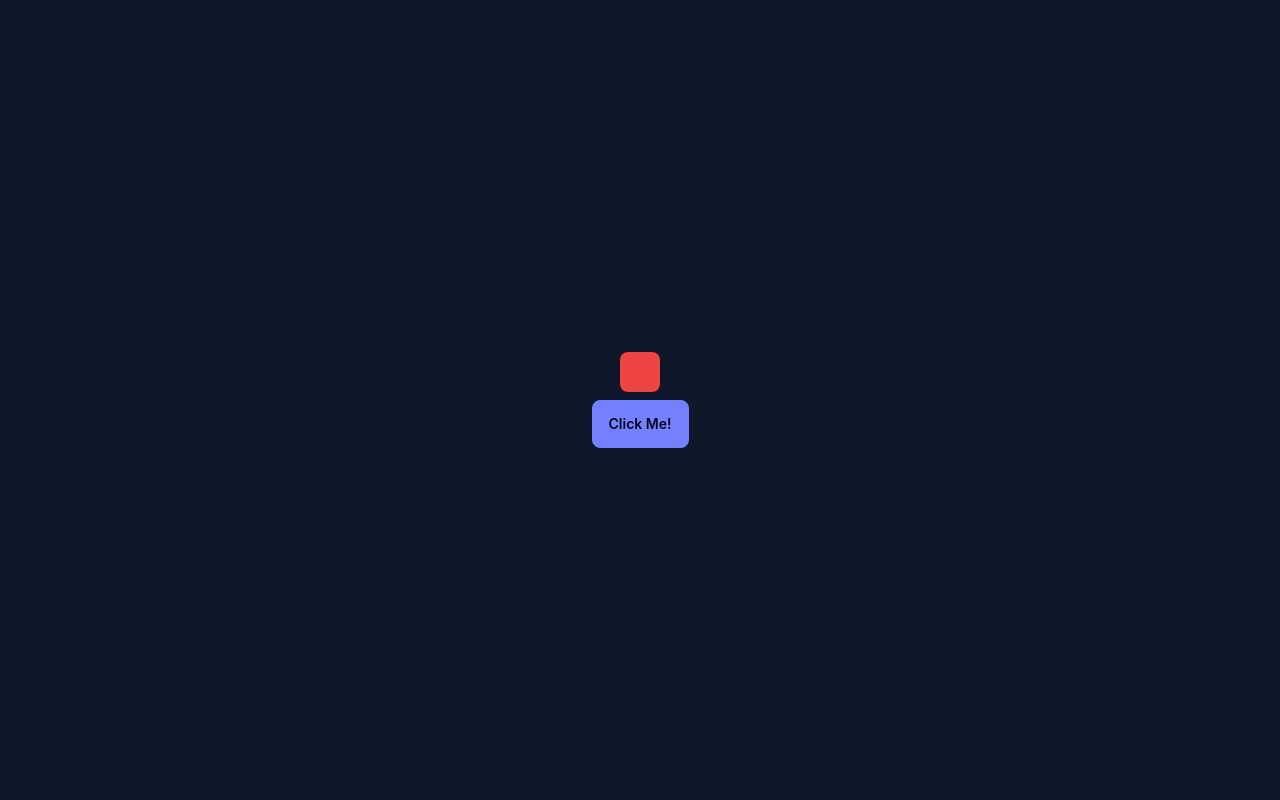
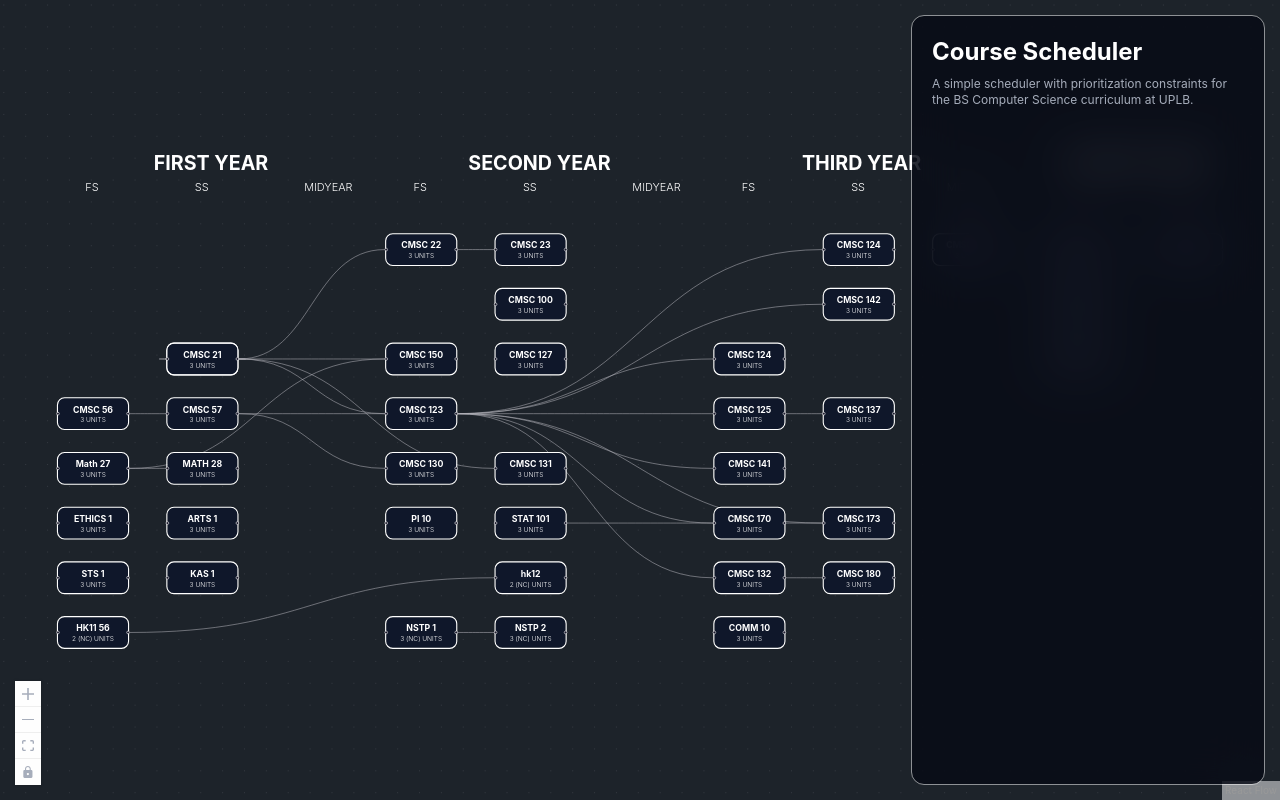
Before and after one commit to llacuesta/amat152, a React (Vite) app in the folder frontend/: page / in a window 1280 px wide. Built offline with nearby package versions, Linux system fonts and the light colour scheme.

Commit message:
feat: added side panel

```diff
--- a/frontend/src/App.jsx
+++ b/frontend/src/App.jsx
@@ -1,17 +1,121 @@
-import { useState } from 'react'
+import { useState, useCallback } from "react";
+
+
+import {
+  ReactFlow,
+  useNodesState,
+  useEdgesState,
+  Controls,
+  MiniMap,
+  Background,
+} from "@xyflow/react";
+import "@xyflow/react/dist/style.css";
+
+import CustomNode from "./graph/CustomNode";
+import {courses, edges} from './assets/courses'
+import AnnotationNode from "./graph/AnnotationNode";
+
+const nodeTypes = {
+  custom: CustomNode,
+  annotation: AnnotationNode
+}
+
+/**
+ * Node Status:
+ * 0 -> Not Taken
+ * 1 -> Selected
+ * 2 -> Taken
+ */
+
+
+
+const testNodes = courses
+
+const testEdges = edges
+
 
 function App() {
-  const [count, setCount] = useState(0)
+  const [nodes, setNodes, onNodesChange] = useNodesState(testNodes);
+  const [edges, setEdges, onEdgesChange] = useEdgesState(testEdges);
+  const [selectedNodes, setSelectedNodes] = useState(new Set());
+
+  const onConnect = useCallback(
+    (params) => setEdges((eds) => addEdge(params, eds)),
+    [setEdges]
+  );
+
+  const handleNodeClick = useCallback((event, node) => {
+    console.log(`clicked: ${node.data.courseID}`);
+    setNodes((nds) =>
+      nds.map((n) => {
+        // Clicked node
+        if (n.id === node.id) {
+          if (n.status == 2) {
+            return n;
+          }
+
+          setSelectedNodes((prevSelectedNodes) => {
+            const newSelectedNodes = new Set(prevSelectedNodes);
+            if (newSelectedNodes.has(node.id)) {
+              newSelectedNodes.delete(node.id);
+            } else {
+              newSelectedNodes.add(node.id);
+            }
+
+            return newSelectedNodes;
+          });
+
+          return {
+            ...n,
+            data: {
+              ...n.data,
+              status: n.data.status == 0 ? 1 : 0,
+            },
+          };
+        }
+
+        return n;
+      })
+    );
+  }, [selectedNodes]);
 
   return (
-    <div className='bg-slate-900 h-screen w-full flex flex-col gap-2 justify-center items-center'>
-      <div className='h-10 w-10 bg-red-500 hover:bg-green-300 transition-all rounded-lg shadow-none hover:scale-150'>
+    <div className="relative" style={{ width: "100vw", height: "100vh" }}>
+      <div className="absolute top-0 right-0 h-full w-96 z-50 p-4">
+        <div className="bg-gray-950/70 h-full rounded-xl outline outline-[1px] outline-white/50 p-5 backdrop-blur-xl flex flex-col">
+          <div className="flex flex-row justify-between">
+            <div className="text-white font-bold text-2xl">
+              Course Scheduler
+            </div>
+
+          </div>
+          <div className="text-xs mt-2">
+            A simple scheduler with prioritization constraints for the BS Computer Science curriculum at UPLB.
+          </div>
+        </div>
       </div>
-      <button className='btn btn-primary' onClick={() => alert("Button clicked!")}>
-        Click Me!
-      </button>
+        <ReactFlow
+          nodes={nodes}
+          edges={edges}
+          onNodesChange={onNodesChange}
+          onEdgesChange={onEdgesChange}
+          onConnect={onConnect}
+          nodeTypes={nodeTypes}
+          onNodeClick={handleNodeClick}
+          edgesUpdatable={false}
+          nodesDraggable={false}
+          nodesConnectable={false}
+          nodesFocusable={false}
+          elementsSelectable={false}
+          fitView={true}
+        >
+          <Controls />
+          <Background variant="dots" gap={40} size={1} />
+        </ReactFlow>
+
+
     </div>
-  )
+  );
 }
 
-export default App
+export default App;
```
